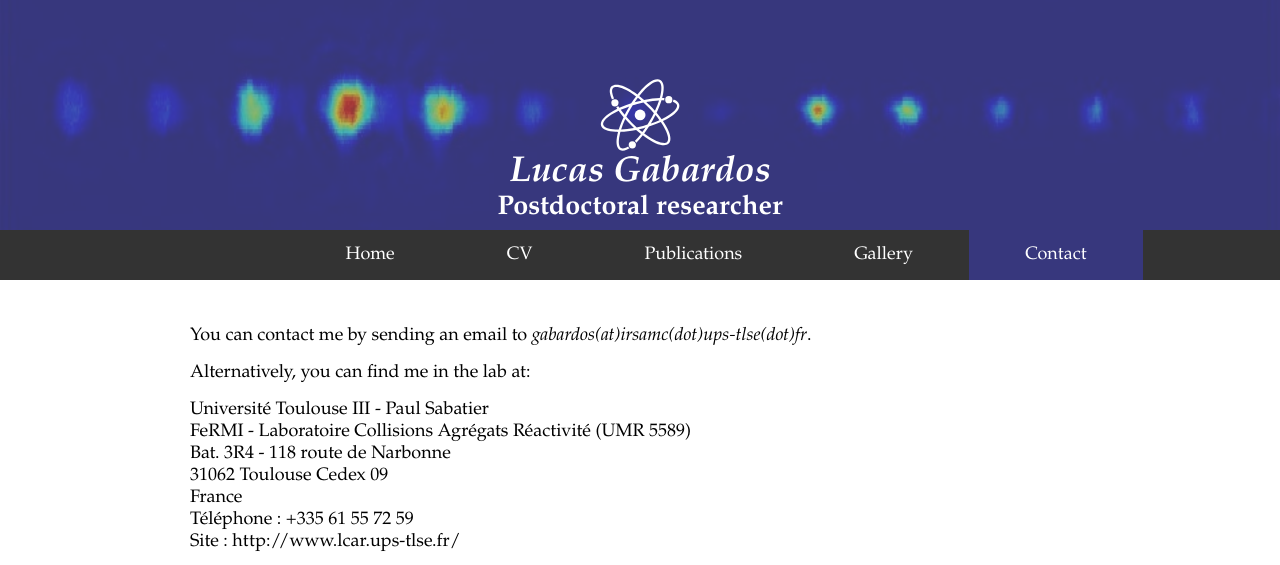
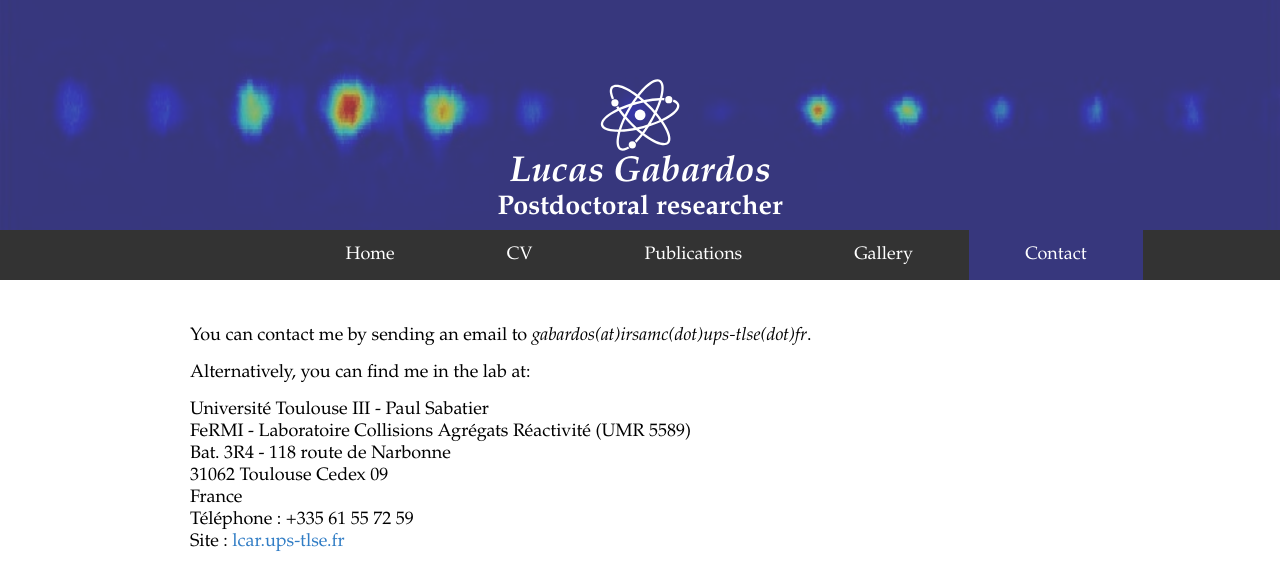
Before and after one commit to Ohachiyo/ohachiyo.github.io, a plain HTML site: page contact.html in a window 1280 px wide. Shown: the top 565 px of the page. Drawn offline with Linux system fonts and the light colour scheme.

Commit message:
Update contact.html

```diff
--- a/contact.html
+++ b/contact.html
@@ -48,7 +48,7 @@
         31062 Toulouse Cedex 09<br>
         France<br>
 		Téléphone : +335 61 55 72 59<br>
-		Site : <html>http://www.lcar.ups-tlse.fr/</html></p>
+		Site : <a href="https://www.lcar.ups-tlse.fr/">lcar.ups-tlse.fr</a></p>
 
 
       <div class="map">
```
